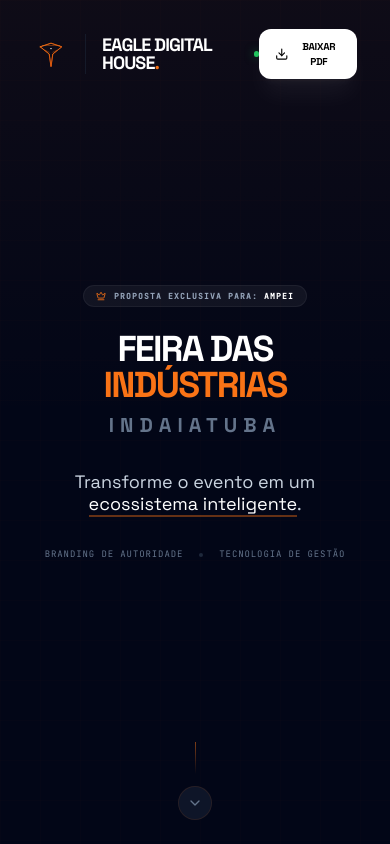
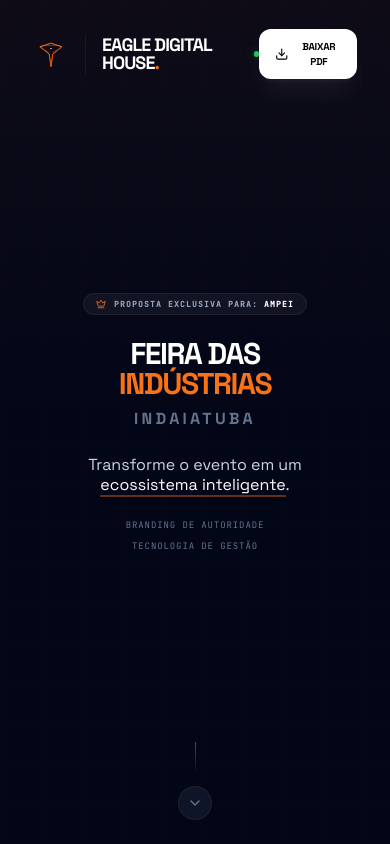
Before and after one commit to lucasrezendera/Proposta-Comercial, a Next.js app: page / in a window 390 px wide. Shown: the top 844 px of the page. Built offline with nearby package versions, Linux system fonts and the light colour scheme.

Commit message:
Padronizar tamanhos de títulos em todas seções e melhorar proporções no Hero mobile

```diff
--- a/components/Sections/Branding.tsx
+++ b/components/Sections/Branding.tsx
@@ -47,7 +47,7 @@ export const Branding: React.FC = () => {
                 <Maximize size={12} className="text-primary" />
                 DESIGN ESTRATÉGICO
               </div>
-              <h2 className="font-display text-4xl md:text-5xl font-bold text-white mb-4 leading-tight UPPERCASE">
+              <h2 className="font-display text-2xl sm:text-3xl md:text-4xl lg:text-5xl font-bold text-white mb-4 leading-tight UPPERCASE">
                 IDENTIDADE VISUAL.<br />
                 <span className="text-primary">DO FUTURO DA INDÚSTRIA.</span>
               </h2>
--- a/components/Sections/Comparison.tsx
+++ b/components/Sections/Comparison.tsx
@@ -29,7 +29,7 @@ export const Comparison: React.FC = () => {
         </div>
 
         <div className="text-center mb-10">
-          <h2 className="font-display text-5xl md:text-6xl font-bold text-white mb-4 uppercase tracking-tighter">
+          <h2 className="font-display text-2xl sm:text-3xl md:text-4xl lg:text-5xl font-bold text-white mb-4 uppercase tracking-tighter">
             ESCOPO <span className="text-primary">GERAL</span>
           </h2>
           <p className="text-slate-400 max-w-2xl mx-auto font-light leading-relaxed">
--- a/components/Sections/Diagnosis.tsx
+++ b/components/Sections/Diagnosis.tsx
@@ -19,7 +19,7 @@ export const Diagnosis: React.FC = () => {
                 <Activity size={12} className="sm:w-[14px] sm:h-[14px]" />
                 Scanning Status: Vulnerabilidades Detectadas
               </div>
-              <h2 className="font-display text-3xl sm:text-4xl md:text-5xl lg:text-6xl font-bold text-white leading-[1.1] uppercase">
+              <h2 className="font-display text-2xl sm:text-3xl md:text-4xl lg:text-5xl font-bold text-white leading-[1.1] uppercase">
                 O GARGALO <span className="text-primary">ATUAL</span>
               </h2>
               <p className="text-slate-400 leading-relaxed md:border-l-2 md:border-primary/20 md:pl-6 text-base sm:text-lg font-light pt-3 sm:pt-4 md:pt-0 border-t-2 border-primary/20 md:border-t-0">
--- a/components/Sections/Hero.tsx
+++ b/components/Sections/Hero.tsx
@@ -26,33 +26,33 @@ export const Hero: React.FC = () => {
         </div>
 
         {/* Main Title Architecture */}
-        <div className="relative mb-8 sm:mb-10 animate-fade-in-up text-center" style={{ animationDelay: '0.4s' }}>
-          <h1 className="font-display flex flex-col items-center">
-            <div className="flex flex-col md:flex-row items-center justify-center gap-x-3 sm:gap-x-4 leading-none">
-              <span className="text-4xl sm:text-5xl md:text-7xl lg:text-8xl font-black text-white tracking-tighter uppercase leading-none">
+        <div className="relative mb-6 sm:mb-10 animate-fade-in-up text-center" style={{ animationDelay: '0.4s' }}>
+          <h1 className="font-display flex flex-col items-center gap-2">
+            <div className="flex flex-col md:flex-row items-center justify-center md:gap-x-4 leading-none">
+              <span className="text-3xl sm:text-5xl md:text-7xl lg:text-8xl font-black text-white tracking-tighter uppercase leading-none">
                 FEIRA DAS
               </span>
-              <span className="text-4xl sm:text-5xl md:text-7xl lg:text-8xl font-black tracking-tighter uppercase text-primary leading-none">
+              <span className="text-3xl sm:text-5xl md:text-7xl lg:text-8xl font-black tracking-tighter uppercase text-primary leading-none">
                 INDÚSTRIAS
               </span>
             </div>
-            <span className="text-xl sm:text-2xl md:text-4xl lg:text-5xl font-bold tracking-[0.3em] sm:tracking-[0.5em] text-slate-500 uppercase mt-2">
+            <span className="text-base sm:text-2xl md:text-4xl lg:text-5xl font-bold tracking-[0.2em] sm:tracking-[0.3em] md:tracking-[0.5em] text-slate-500 uppercase">
               INDAIATUBA
             </span>
           </h1>
         </div>
 
         {/* Value Proposition */}
-        <div className="max-w-3xl mx-auto space-y-6 sm:space-y-8 animate-fade-in-up text-center px-4" style={{ animationDelay: '0.6s' }}>
-          <p className="text-lg sm:text-xl md:text-3xl text-slate-300 font-display leading-tight">
+        <div className="max-w-3xl mx-auto space-y-4 sm:space-y-8 animate-fade-in-up text-center px-4" style={{ animationDelay: '0.6s' }}>
+          <p className="text-base sm:text-xl md:text-2xl lg:text-3xl text-slate-300 font-display leading-tight">
             Transforme o evento em um <br /><span className="text-white border-b-2 border-primary/40">ecossistema inteligente</span>.
           </p>
 
-          <div className="flex items-center justify-center gap-4 sm:gap-6 pt-2">
+          <div className="flex flex-col sm:flex-row items-center justify-center gap-2 sm:gap-6 pt-2">
             <span className="text-[9px] sm:text-[10px] md:text-xs text-slate-500 font-mono tracking-widest uppercase">
               Branding de Autoridade
             </span>
-            <div className="w-1 h-1 bg-slate-800 rounded-full"></div>
+            <div className="hidden sm:block w-1 h-1 bg-slate-800 rounded-full"></div>
             <span className="text-[9px] sm:text-[10px] md:text-xs text-slate-500 font-mono tracking-widest uppercase">
               Tecnologia de Gestão
             </span>
--- a/components/Sections/Investment.tsx
+++ b/components/Sections/Investment.tsx
@@ -15,7 +15,7 @@ export const Investment: React.FC = () => {
         </div>
 
         <div className="text-center max-w-3xl mx-auto mb-12 space-y-3">
-          <h2 className="font-display text-5xl md:text-6xl font-bold text-white tracking-tighter">
+          <h2 className="font-display text-2xl sm:text-3xl md:text-4xl lg:text-5xl font-bold text-white tracking-tighter">
             A DECISÃO ESTRATÉGICA:<br />
             <span className="text-primary">INVESTIMENTO</span>
           </h2>
--- a/components/Sections/PreviewMockup.tsx
+++ b/components/Sections/PreviewMockup.tsx
@@ -13,7 +13,7 @@ export const PreviewMockup: React.FC = () => {
         </div>
 
         <div className="text-center mb-10">
-          <h2 className="font-display text-5xl md:text-6xl font-bold text-white mb-4 uppercase tracking-tighter">
+          <h2 className="font-display text-2xl sm:text-3xl md:text-4xl lg:text-5xl font-bold text-white mb-4 uppercase tracking-tighter">
             PROPOSTA DE <span className="text-primary">INTERFACE</span>
           </h2>
           <p className="text-slate-400 max-w-2xl mx-auto font-light">
--- a/components/Sections/Solution.tsx
+++ b/components/Sections/Solution.tsx
@@ -13,7 +13,7 @@ export const Solution: React.FC = () => {
             </div>
 
             <div className="mb-6 sm:mb-8 text-center">
-               <h2 className="font-display text-3xl sm:text-4xl md:text-5xl lg:text-6xl font-bold text-white mb-3 sm:mb-4 tracking-tighter UPPERCASE">
+               <h2 className="font-display text-2xl sm:text-3xl md:text-4xl lg:text-5xl font-bold text-white mb-3 sm:mb-4 tracking-tighter UPPERCASE">
                   <span className="text-transparent bg-clip-text bg-gradient-to-r from-primary to-white">ECOSSISTEMA</span> VELLO
                </h2>
                <p className="text-slate-400 max-w-2xl text-base sm:text-lg font-light mx-auto px-4">
--- a/components/Sections/TechSpecs.tsx
+++ b/components/Sections/TechSpecs.tsx
@@ -21,7 +21,7 @@ export const TechSpecs: React.FC = () => {
                   TECNOLOGIA EXCLUSIVA
                 </div>
               </div>
-              <h2 className="font-display text-2xl sm:text-3xl md:text-4xl font-bold text-white mb-3 sm:mb-4 leading-tight UPPERCASE px-4 lg:px-0">
+              <h2 className="font-display text-2xl sm:text-3xl md:text-4xl lg:text-5xl font-bold text-white mb-3 sm:mb-4 leading-tight UPPERCASE px-4 lg:px-0">
                 Não é apenas um site.<br />
                 É uma <span className="text-transparent bg-clip-text bg-gradient-to-r from-primary to-orange-200">Plataforma Next.js</span>.
               </h2>
```
